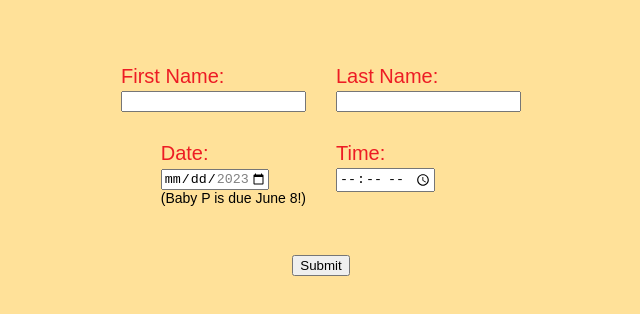
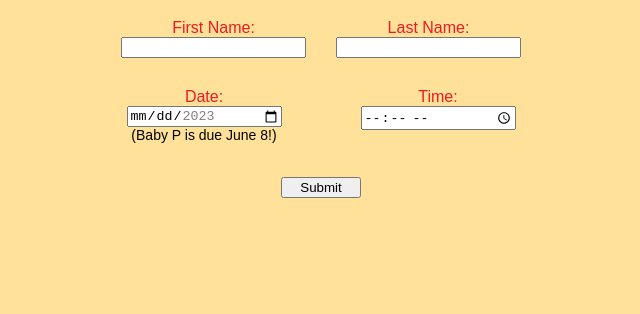
Before and after one commit to dvinihan/due-date-app, a Next.js app: page /guess in a window 1280 px wide. Shown: the top 314 px of the page, without its empty margins (319-959 px from the left). Built offline with nearby package versions, Linux system fonts and the light colour scheme; no server answers; a web font is replaced by a local one.

Commit message:
a bunch of style updates

```diff
--- a/components/GuessForm.tsx
+++ b/components/GuessForm.tsx
@@ -43,7 +43,7 @@ export const GuessForm = () => {
       });
 
       clearForm();
-      setSuccess("Great guess!");
+      setSuccess("Your guess was submitted!");
     } catch (error) {
       setError("Oops, that didn't work. Please try again.");
     }
@@ -53,20 +53,34 @@ export const GuessForm = () => {
   };
 
   return (
-    <>
-      <div
-        style={{ display: "flex", justifyContent: "center", marginTop: "50px" }}
-      >
-        {/* column 1 */}
     <div
       style={{
         display: "flex",
-            alignItems: "end",
+        alignItems: "center",
         flexDirection: "column",
-            fontSize: "20px",
       }}
     >
-          <div style={{ margin: "15px" }}>
+      <div
+        style={{
+          display: "flex",
+          alignItems: "center",
+          flexDirection: "column",
+          maxWidth: "480px",
+        }}
+      >
+        <div
+          style={{
+            display: "flex",
+            flexWrap: "wrap",
+            justifyContent: "center",
+          }}
+        >
+          <div
+            style={{
+              margin: "15px",
+              textAlign: "center",
+            }}
+          >
             <div className={poohFont.className} style={{ color: POOH_RED }}>
               First Name:
             </div>
@@ -75,7 +89,16 @@ export const GuessForm = () => {
               value={firstName}
             />
           </div>
-          <div style={{ margin: "15px" }}>
+          <div style={{ margin: "15px", textAlign: "center" }}>
+            <div className={poohFont.className} style={{ color: POOH_RED }}>
+              Last Name:
+            </div>
+            <input
+              onChange={(e) => setLastName(e.target.value)}
+              value={lastName}
+            />
+          </div>
+          <div style={{ margin: "15px", width: "204px", textAlign: "center" }}>
             <div className={poohFont.className} style={{ color: POOH_RED }}>
               Date:
             </div>
@@ -85,6 +108,7 @@ export const GuessForm = () => {
               value={date}
               min="2023-05-28"
               max="2023-06-17"
+              style={{ minWidth: "150px" }}
             />
             <div
               className={poohFont.className}
@@ -93,26 +117,7 @@ export const GuessForm = () => {
               (Baby P is due June 8!)
             </div>
           </div>
-        </div>
-        {/* column 2 */}
-        <div
-          style={{
-            display: "flex",
-            alignItems: "start",
-            flexDirection: "column",
-            fontSize: "20px",
-          }}
-        >
-          <div style={{ margin: "15px" }}>
-            <div className={poohFont.className} style={{ color: POOH_RED }}>
-              Last Name:
-            </div>
-            <input
-              onChange={(e) => setLastName(e.target.value)}
-              value={lastName}
-            />
-          </div>
-          <div style={{ margin: "15px" }}>
+          <div style={{ margin: "15px", width: "204px", textAlign: "center" }}>
             <div className={poohFont.className} style={{ color: POOH_RED }}>
               Time:
             </div>
@@ -120,28 +125,31 @@ export const GuessForm = () => {
               type="time"
               onChange={(e) => setTime(e.target.value)}
               value={time}
+              style={{ minWidth: "150px" }}
             />
-          </div>
           </div>
         </div>
         <div
           style={{
             display: "flex",
             flexDirection: "column",
-          justifyContent: "center",
+            margin: "15px",
             alignItems: "center",
           }}
         >
-        <button onClick={handleSubmit} style={{ marginTop: "30px" }}>
+          <button onClick={handleSubmit} style={{ width: "80px" }}>
             Submit
           </button>
           {error && (
             <div style={{ color: POOH_RED, marginTop: "10px" }}>{error}</div>
           )}
           {success && (
-          <div style={{ color: "darkgreen", marginTop: "10px" }}>{success}</div>
+            <div style={{ color: "darkgreen", marginTop: "10px" }}>
+              {success}
+            </div>
           )}
         </div>
-    </>
+      </div>
+    </div>
   );
 };
```
Lines whose indentation alone changed are shown as unchanged.
